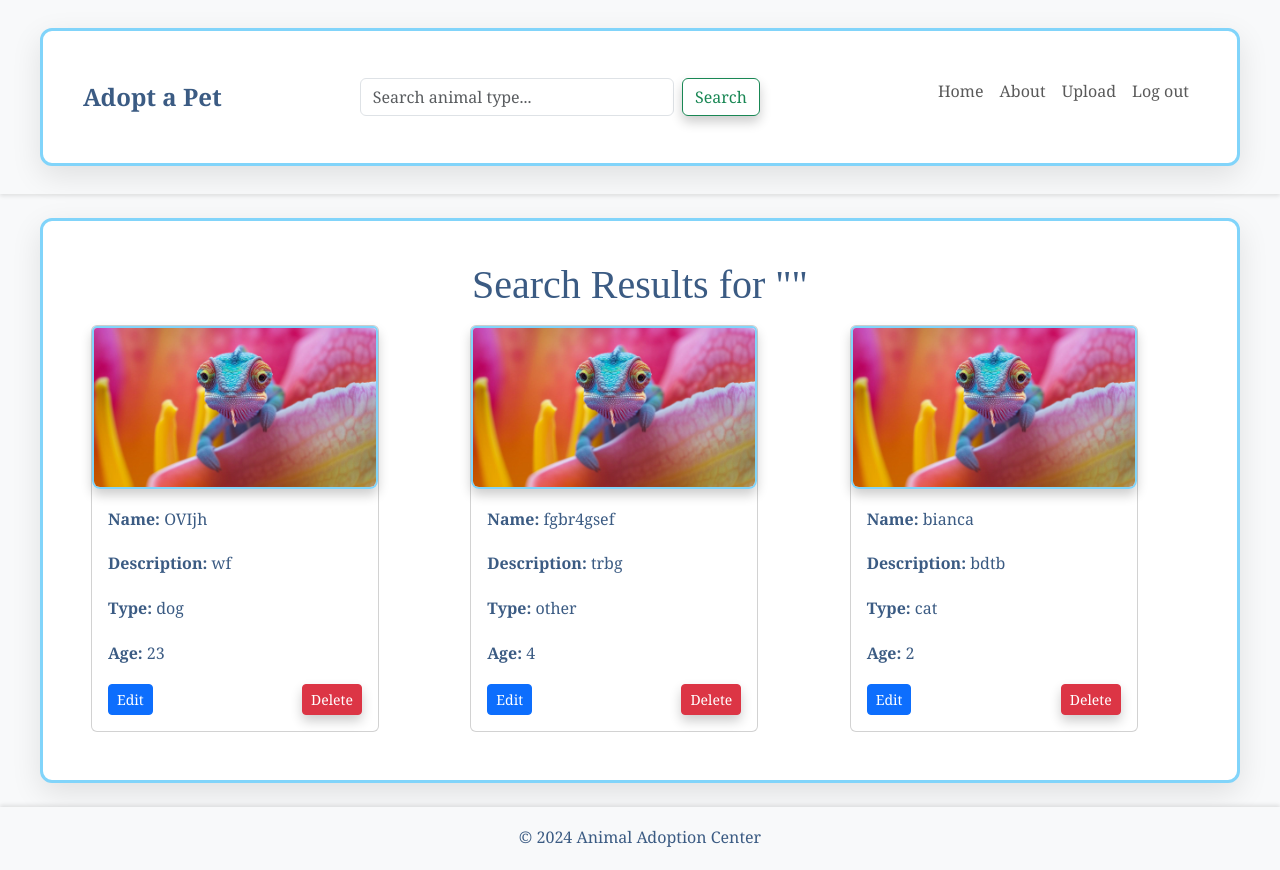
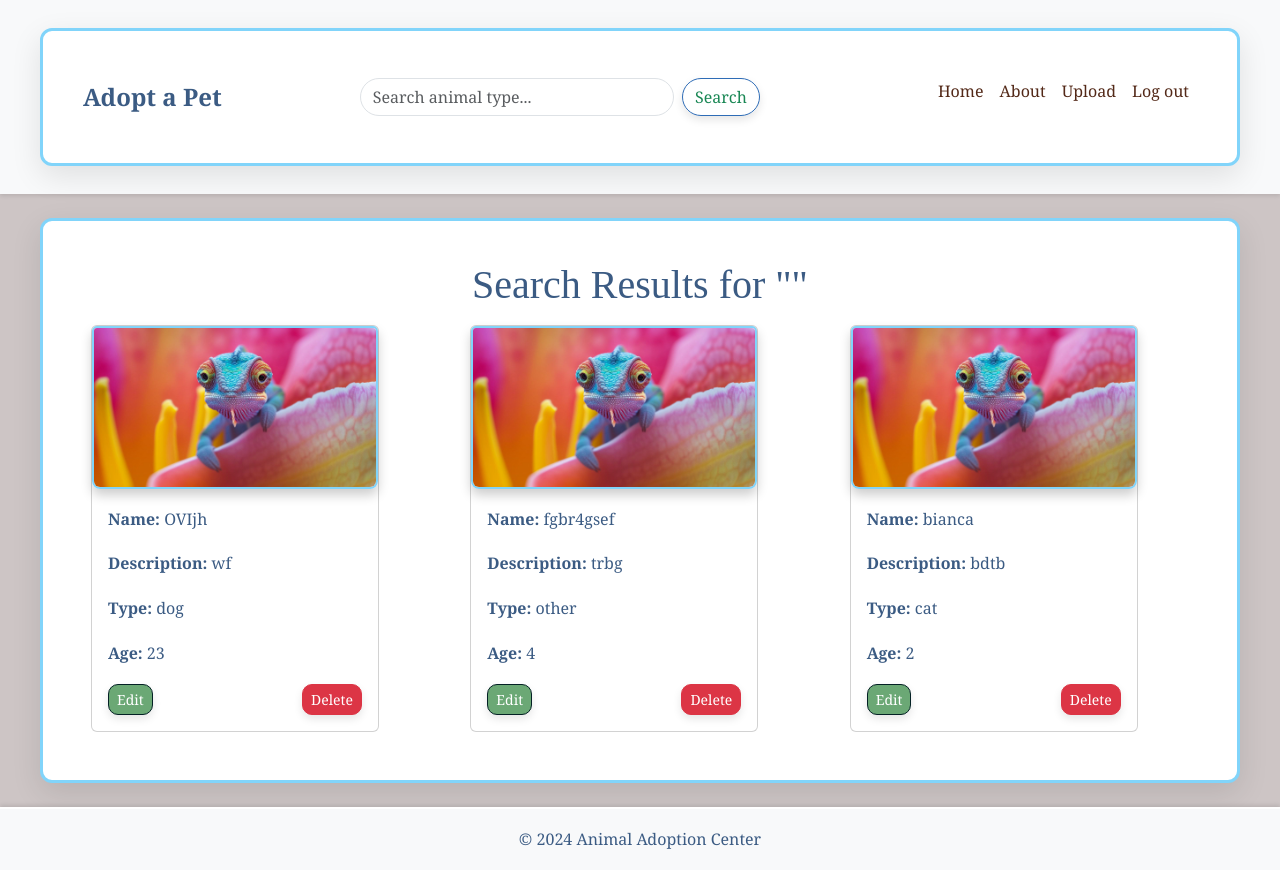
Before and after one commit to Bianca964/animal-adoption-center, a Flask app: page /search in a window 1280 px wide. Before the commit the page ends 847 px from the top, so only its background shows below. Run offline with Flask 3, Linux system fonts and the light colour scheme; a user stored in the database is signed in.

Commit message:
Add css improvements
Signed-off-by: Bianca Ioana <biancaioana04@gmail.com>

```diff
--- a/app/frontend/static/css/style.css
+++ b/app/frontend/static/css/style.css
@@ -115,3 +115,173 @@ ul li {
         margin: 10px 0;
     }
 }
+
+/* Tranziție pentru butoane */
+.btn {
+    transition: background-color 0.3s ease, transform 0.3s ease;
+}
+
+.btn:hover {
+    background-color: #0056b3; /* Culoare mai închisă la hover */
+    transform: scale(1.1); /* Mărește butonul puțin */
+}
+
+
+/* Tranziție pentru imagini */
+.card-img-top {
+    transition: transform 0.3s ease;
+}
+
+.card-img-top:hover {
+    transform: scale(1.1); /* Efect de zoom pe imagine la hover */
+}
+
+/* Butoane cu colțuri rotunjite și efecte de umbră */
+.btn {
+    border-radius: 10px;
+    box-shadow: 0px 4px 8px rgba(0, 0, 0, 0.1);
+}
+
+.btn-primary {
+    background-color: #6ba875; /* Verde vibrant */
+    border-color: #042125;
+}
+
+.btn-primary:hover {
+    background-color: #1b5a09; /* Culoare mai închisă la hover */
+    box-shadow: 0px 6px 12px rgba(0, 0, 0, 0.15); /* Umbră mai puternică la hover */
+}
+
+/* Culori personalizate */
+body {
+    background-color: #cdc5c5; /* Fundal deschis */
+    color: #333; /* Text întunecat pentru citire ușoară */
+}
+
+.navbar {
+    background-color: #73159e; /* pentru navbar */
+}
+
+.navbar-nav .nav-link {
+    color: #532918 !important; /* Alb pentru textul din navbar */
+}
+
+.navbar-nav .nav-link:hover {
+    color: #bc7f7f; /* Gri deschis la hover */
+}
+
+footer {
+    background-color: #084e0b;
+    color: white;
+    border-top: 2px solid #fff; /* Linie de separare */
+}
+
+footer a {
+    color: #ddd;
+    text-decoration: none;
+}
+
+footer a:hover {
+    color: white;
+    text-decoration: underline;
+}
+
+
+footer {
+    padding: 20px 0;
+    text-align: center;
+    background-color: #4b614c;
+    color: white;
+    border-top: 2px solid #fff;
+}
+
+footer p {
+    margin: 0;
+}
+
+footer a {
+    color: #ddd;
+    text-decoration: none;
+}
+
+footer a:hover {
+    color: white;
+    text-decoration: underline;
+}
+
+
+/* Efect de hover pentru linkuri din navbar */
+.navbar-nav .nav-link {
+    color: #4b6bc6;
+    transition: color 0.3s ease;
+}
+
+.navbar-nav .nav-link:hover {
+    color: #9955d3; /* hover */
+}
+
+.navbar-toggler-icon {
+    background-color: #e5dbed; /* pentru iconița de meniu pe mobile */
+}
+
+.navbar-collapse {
+    justify-content: center; /* Centerarea elementelor în navbar */
+}
+
+
+
+/* Mesaje de alertă */
+.alert {
+    margin-top: 20px;
+    border-radius: 8px;
+    padding: 15px;
+    font-size: 1.1rem;
+}
+
+.alert-success {
+    background-color: #28a745;
+    color: white;
+}
+
+.alert-danger {
+    background-color: #dc3545;
+    color: white;
+}
+
+.alert-warning {
+    background-color: #f1da9c;
+    color: black;
+}
+
+
+/* Căutare îmbunătățită */
+form.d-flex {
+    margin: 0 auto;
+    max-width: 400px;
+}
+
+form .form-control {
+    border-radius: 20px;
+}
+
+form .btn-outline-success {
+    border-radius: 20px;
+    border-color: #2e6cb6;
+}
+
+form .btn-outline-success:hover {
+    background-color: #7fa1dc;
+    color: white;
+}
+
+
+
+
+/* Animație pentru carduri */
+.card {
+    transition: transform 0.3s ease;
+}
+
+.card:hover {
+    transform: translateY(-10px); /* Cardul se ridică la hover */
+}
--- a/app/frontend/templates/home.html
+++ b/app/frontend/templates/home.html
@@ -9,6 +9,29 @@
     <link rel="stylesheet" href="{{ url_for('static', filename='css/style.css') }}">
 </head>
 <body>
+    <!-- Mesaje flash (feedback vizual pentru acțiuni) -->
+    {% with messages = get_flashed_messages(with_categories=true) %}
+        {% if messages %}
+            <div class="container mt-3">
+                {% for category, message in messages %}
+                    <div class="alert alert-{{ category }} alert-dismissible fade show" role="alert">
+                        {{ message }}
+                        <button type="button" class="btn-close" data-bs-dismiss="alert" aria-label="Close"></button>
+                    </div>
+                {% endfor %}
+            </div>
+        {% endif %}
+    {% endwith %}
+
+    <script>
+        function removeAlert(button) {
+            var alertBox = button.closest('.alert'); // Găsește cel mai apropiat element .alert
+            alertBox.style.display = 'none'; // Ascunde complet alertul
+        }
+    </script>
+
+
+    <!-- Navbar -->
     <nav class="navbar navbar-expand-lg navbar-light bg-light">
         <div class="container">
             <a class="navbar-brand" href="/">Adopt a Pet</a>
```
